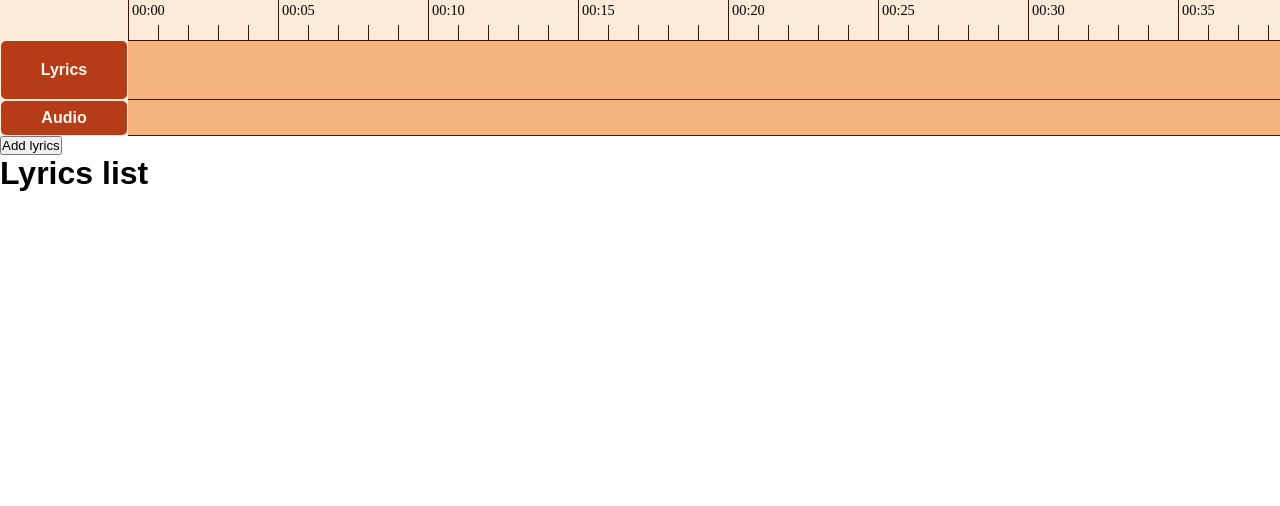
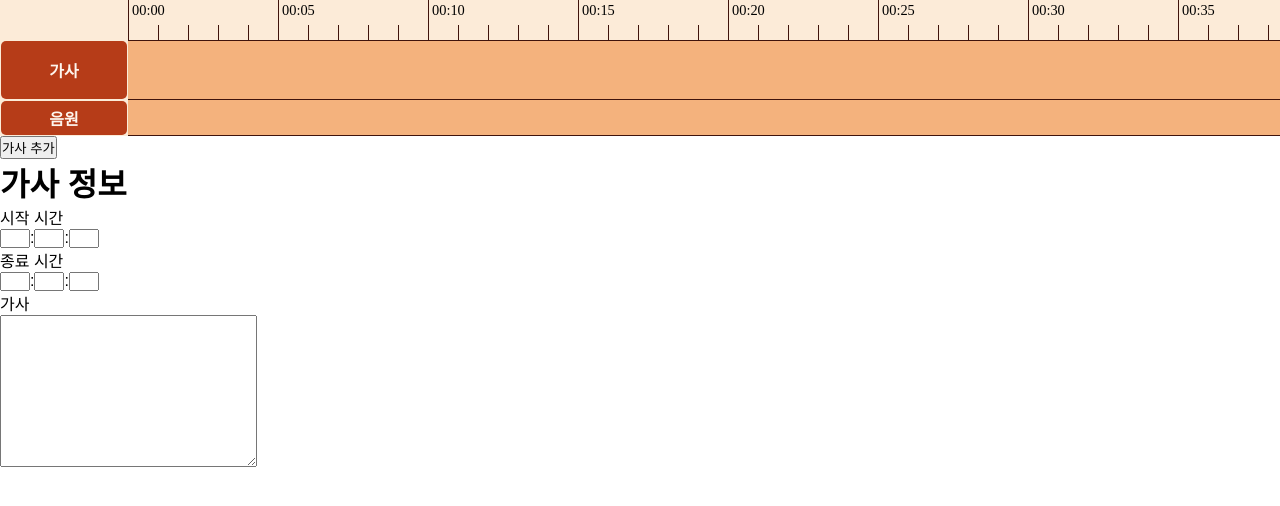
Before and after one commit to inmare/lyrics-video-maker, a website built with Vite: page index.html in a window 1280 px wide. Built offline with nearby package versions, Linux system fonts and the light colour scheme; a web font is replaced by a local one.

Commit message:
Add lyrics info section and change style

```diff
--- a/index.html
+++ b/index.html
@@ -10,10 +10,10 @@
     <div id="container">
       <div id="layer-wrapper">
         <div id="layer-lyrics" class="layer-container">
-          <div class="layer">Lyrics</div>
+          <div class="layer">가사</div>
         </div>
         <div id="layer-audio" class="layer-container">
-          <div class="layer">Audio</div>
+          <div class="layer">음원</div>
         </div>
       </div>
       <div id="timeline-wrapper">
@@ -26,9 +26,32 @@
       </div>
     </div>
 
-    <button id="add-lyrics">Add lyrics</button>
-    <div id="lyrics-list">
-      <h1>Lyrics list</h1>
+    <button id="add-lyrics">가사 추가</button>
+    <div id="lyrics-info">
+      <h1>가사 정보</h1>
+      <p>시작 시간&nbsp;</p>
+      <div class="timeinfo">
+        <input type="text" name="start-time-min" id="start-time-min" />
+        <p>:</p>
+        <input type="text" name="start-time-sec" id="start-time-sec" />
+        <p>:</p>
+        <input type="text" name="start-time-msec" id="start-time-msec" />
+      </div>
+      <p>종료 시간&nbsp;</p>
+      <div class="timeinfo">
+        <input type="text" name="end-time-min" id="end-time-min" />
+        <p>:</p>
+        <input type="text" name="end-time-sec" id="end-time-sec" />
+        <p>:</p>
+        <input type="text" name="end-time-msec" id="end-time-msec" />
+      </div>
+      <p>가사</p>
+      <textarea
+        name="lyrics-editor"
+        id="lyrics-editor"
+        cols="30"
+        rows="10"
+      ></textarea>
     </div>
     <script type="module" src="script.js"></script>
   </body>
--- a/styles.css
+++ b/styles.css
@@ -210,3 +210,13 @@ body {
   border-radius: 0px;
   cursor: ew-resize;
 }
+
+.timeinfo {
+  display: flex;
+  flex-direction: row;
+}
+
+.timeinfo > input[type="text"] {
+  width: 30px;
+  font-size: 0.8rem;
+}
```
